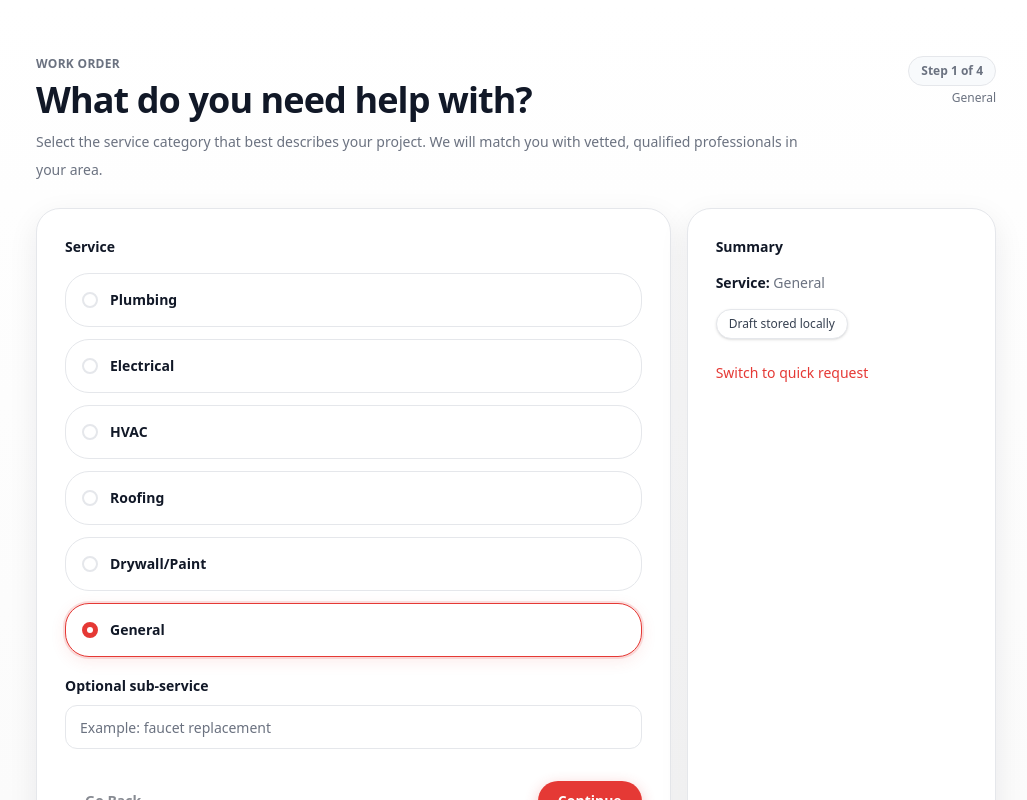
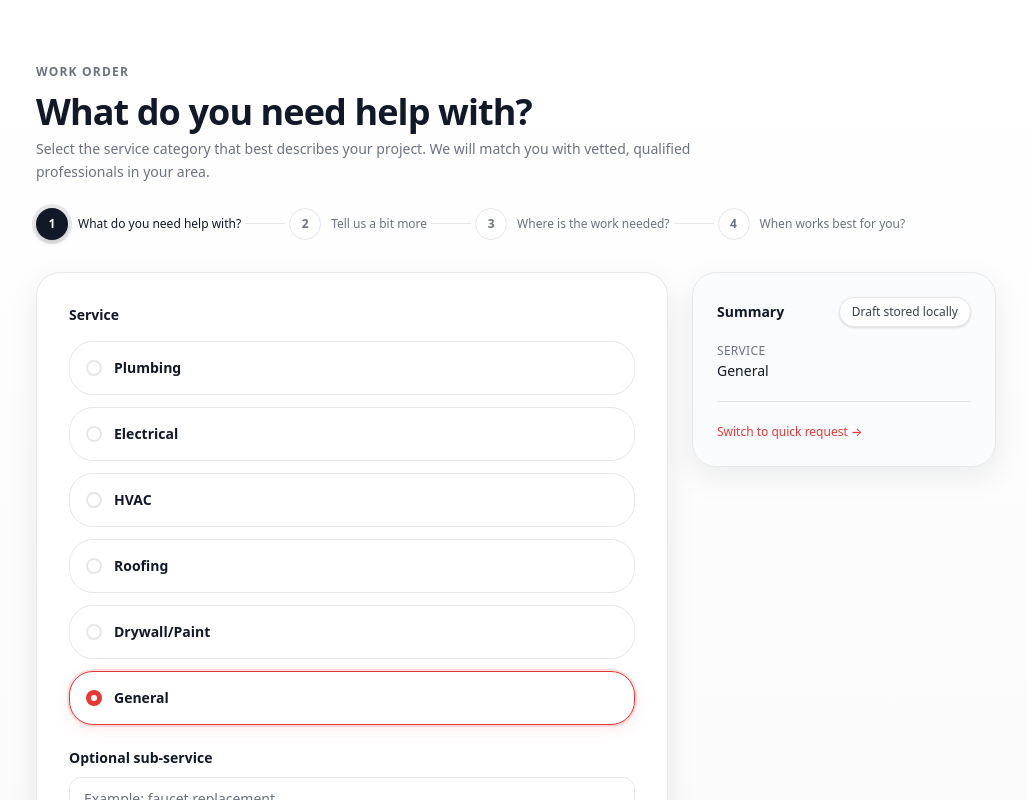
Before and after one commit to Nandified/homeworke, a Next.js app: page /marketplace/intake in a window 1280 px wide. Shown: the top 800 px of the page, without its empty margins (124-1151 px from the left). Built offline with nearby package versions, Linux system fonts and the light colour scheme.

Commit message:
Opus 4.6 UI recode 3/3: intake stepper

```diff
--- a/src/app/marketplace/intake/page.tsx
+++ b/src/app/marketplace/intake/page.tsx
@@ -124,21 +124,93 @@ export default function Page() {
 
   return (
     <div className="min-h-screen bg-gradient-to-b from-white to-[#fafafa]">
-      <Container className="py-12 md:py-14">
-        <div className="flex flex-wrap items-start justify-between gap-3">
-          <div>
-            <div className="text-xs font-semibold uppercase tracking-wide text-[var(--hw-muted)]">Work order</div>
-            <h1 className="mt-2 text-3xl font-extrabold tracking-tight md:text-4xl">{current.title}</h1>
-            <div className="mt-2 max-w-3xl text-sm leading-7 text-[var(--hw-muted)]">{current.description}</div>
+      <Container className="py-10 md:py-16">
+        {/* ── Header ── */}
+        <div className="mb-2">
+          <div className="text-xs font-semibold uppercase tracking-widest text-[var(--hw-muted)]">
+            Work order
           </div>
-          <div className="flex flex-col items-end gap-1">
-            <Pill>Step {idx + 1} of {steps.length}</Pill>
-            <div className="text-xs text-[var(--hw-muted)]">{draft.service_category}</div>
+          <h1 className="mt-3 text-2xl font-extrabold tracking-tight md:text-3xl lg:text-4xl">
+            {current.title}
+          </h1>
+          <p className="mt-1.5 max-w-2xl text-sm leading-relaxed text-[var(--hw-muted)]">
+            {current.description}
+          </p>
+        </div>
+
+        {/* ── Step indicator ── */}
+        <div className="mt-6 mb-8">
+          <div className="flex items-center gap-1">
+            {steps.map((s, i) => {
+              const isActive = i === idx;
+              const isCompleted = i < idx;
+              return (
+                <div key={s.key} className="flex items-center gap-1">
+                  {i > 0 && (
+                    <div
+                      className={`hidden h-px w-6 sm:block md:w-10 ${
+                        isCompleted ? "bg-[var(--hw-ink)]" : "bg-[var(--hw-line)]"
+                      }`}
+                    />
+                  )}
+                  <button
+                    type="button"
+                    onClick={() => {
+                      if (isCompleted) setStep(s.key as StepKey);
+                    }}
+                    disabled={!isCompleted && !isActive}
+                    className={`flex h-8 w-8 shrink-0 items-center justify-center rounded-full text-xs font-bold transition-all ${
+                      isActive
+                        ? "bg-[var(--hw-ink)] text-white shadow-md ring-4 ring-[var(--hw-ink)]/10"
+                        : isCompleted
+                        ? "bg-[var(--hw-ink)] text-white cursor-pointer hover:ring-2 hover:ring-[var(--hw-ink)]/20"
+                        : "border border-[var(--hw-line)] bg-white text-[var(--hw-muted)]"
+                    }`}
+                  >
+                    {isCompleted ? (
+                      <svg
+                        xmlns="http://www.w3.org/2000/svg"
+                        className="h-3.5 w-3.5"
+                        viewBox="0 0 20 20"
+                        fill="currentColor"
+                      >
+                        <path
+                          fillRule="evenodd"
+                          d="M16.707 5.293a1 1 0 010 1.414l-8 8a1 1 0 01-1.414 0l-4-4a1 1 0 011.414-1.414L8 12.586l7.293-7.293a1 1 0 011.414 0z"
+                          clipRule="evenodd"
+                        />
+                      </svg>
+                    ) : (
+                      i + 1
+                    )}
+                  </button>
+                  <span
+                    className={`ml-1.5 hidden text-xs font-medium sm:inline ${
+                      isActive
+                        ? "text-[var(--hw-ink)]"
+                        : isCompleted
+                        ? "text-[var(--hw-ink)]/70"
+                        : "text-[var(--hw-muted)]"
+                    }`}
+                  >
+                    {s.title}
+                  </span>
+                </div>
+              );
+            })}
+          </div>
+          <div className="mt-3 flex items-center gap-2 sm:hidden">
+            <Pill>
+              Step {idx + 1} of {steps.length}
+            </Pill>
+            <span className="text-xs text-[var(--hw-muted)]">{draft.service_category}</span>
           </div>
         </div>
 
-        <div className="mt-6 grid grid-cols-1 gap-4 lg:grid-cols-3">
-          <Card className="p-6 md:p-7 lg:col-span-2">
+        {/* ── Main grid ── */}
+        <div className="grid grid-cols-1 gap-6 lg:grid-cols-3">
+          {/* ── Form card ── */}
+          <Card className="p-6 md:p-8 lg:col-span-2">
             {step === "select_service" ? (
               <div>
                 <div className="text-sm font-semibold">Service</div>
@@ -150,7 +222,7 @@ export default function Page() {
                     options={SERVICE_OPTIONS.map((o) => ({ value: o, title: o }))}
                   />
                 </div>
-                <div className="mt-4">
+                <div className="mt-5">
                   <Label>Optional sub-service</Label>
                   <div className="mt-2">
                     <Input
@@ -164,7 +236,7 @@ export default function Page() {
             ) : null}
 
             {step === "service_details" ? (
-              <div className="grid gap-4">
+              <div className="grid gap-5">
                 <div>
                   <Label>Describe the issue</Label>
                   <div className="mt-2">
@@ -192,7 +264,7 @@ export default function Page() {
                 </div>
                 <Card className="p-4">
                   <div className="text-sm font-semibold">Photos</div>
-                  <div className="mt-2 text-sm leading-7 text-[var(--hw-muted)]">
+                  <div className="mt-2 text-sm leading-relaxed text-[var(--hw-muted)]">
                     Upload is a Phase 3 deliverable. For now, describe what you see.
                   </div>
                 </Card>
@@ -200,7 +272,7 @@ export default function Page() {
             ) : null}
 
             {step === "property_details" ? (
-              <div className="grid gap-4">
+              <div className="grid gap-5">
                 <div>
                   <Label>Property address</Label>
                   <div className="mt-2">
@@ -235,7 +307,7 @@ export default function Page() {
             ) : null}
 
             {step === "schedule_visit" ? (
-              <div className="grid gap-4">
+              <div className="grid gap-5">
                 <div>
                   <Label>Preferred date</Label>
                   <div className="mt-2">
@@ -288,7 +360,7 @@ export default function Page() {
                 </div>
                 <div className="rounded-[var(--hw-radius)] border border-[var(--hw-line)] bg-[var(--hw-soft)] p-4">
                   <div className="text-sm font-semibold">Sharing preference</div>
-                  <div className="mt-2 text-sm leading-7 text-[var(--hw-muted)]">
+                  <div className="mt-2 text-sm leading-relaxed text-[var(--hw-muted)]">
                     If a partner is attached, we keep them in the loop only when you allow it.
                   </div>
                   <div className="mt-3">
@@ -302,7 +374,8 @@ export default function Page() {
               </div>
             ) : null}
 
-            <div className="mt-8 flex flex-wrap items-center justify-between gap-2">
+            {/* ── Navigation ── */}
+            <div className="mt-10 flex items-center justify-between gap-3 border-t border-[var(--hw-line)] pt-6">
               <Button type="button" variant="ghost" onClick={back} disabled={idx === 0}>
                 {spec.copy.backCta}
               </Button>
@@ -318,22 +391,30 @@ export default function Page() {
               )}
             </div>
 
-            <div className="mt-4 text-sm text-[var(--hw-muted)]">{spec.copy.saveNote}</div>
+            <p className="mt-3 text-xs text-[var(--hw-muted)]">{spec.copy.saveNote}</p>
           </Card>
 
+          {/* ── Sidebar ── */}
+          <div className="flex flex-col gap-5">
+            {/* Partner card */}
             {(() => {
               try {
                 const partner = loadPartner();
                 if (!partner) return null;
                 return (
-                <Card className="p-6">
+                  <Card className="border-[var(--hw-line)] bg-[var(--hw-soft)] p-5">
+                    <div className="flex items-center gap-2">
+                      <span className="flex h-7 w-7 items-center justify-center rounded-full bg-[var(--hw-ink)]/10 text-xs font-bold text-[var(--hw-ink)]">
+                        P
+                      </span>
                       <div className="text-sm font-semibold">Referred by</div>
-                  <div className="mt-2 text-sm leading-7 text-[var(--hw-muted)]">
+                    </div>
+                    <p className="mt-2 text-sm leading-relaxed text-[var(--hw-muted)]">
                       {partner.partnerName} · {partner.officeName}
-                  </div>
-                  <div className="mt-3 text-sm leading-7 text-[var(--hw-muted)]">
+                    </p>
+                    <p className="mt-2 text-xs leading-relaxed text-[var(--hw-muted)]">
                       Sharing defaults on. You can turn it off for this request in the final step.
-                  </div>
+                    </p>
                   </Card>
                 );
               } catch {
@@ -341,45 +422,77 @@ export default function Page() {
               }
             })()}
 
-          <Card className="p-6 md:p-7">
+            {/* Summary card */}
+            <Card className="border-[var(--hw-line)] bg-[var(--hw-soft)]/50 p-5 md:p-6">
+              <div className="flex items-center justify-between">
                 <div className="text-sm font-semibold">Summary</div>
-            <div className="mt-4 grid gap-2 text-sm text-[var(--hw-muted)]">
+                <Chip>Draft stored locally</Chip>
+              </div>
+
+              <dl className="mt-4 space-y-3 text-sm">
                 <div>
-                <span className="font-semibold text-[var(--hw-ink)]">Service:</span> {draft.service_category}
+                  <dt className="text-xs font-medium uppercase tracking-wide text-[var(--hw-muted)]">
+                    Service
+                  </dt>
+                  <dd className="mt-0.5 font-medium text-[var(--hw-ink)]">
+                    {draft.service_category}
+                    {draft.service_subcategory ? (
+                      <span className="ml-1 font-normal text-[var(--hw-muted)]">
+                        / {draft.service_subcategory}
+                      </span>
+                    ) : null}
+                  </dd>
                 </div>
-              {draft.service_subcategory ? (
+
+                {draft.issue_description ? (
                   <div>
-                  <span className="font-semibold text-[var(--hw-ink)]">Sub-service:</span> {draft.service_subcategory}
+                    <dt className="text-xs font-medium uppercase tracking-wide text-[var(--hw-muted)]">
+                      Issue
+                    </dt>
+                    <dd className="mt-0.5 leading-relaxed text-[var(--hw-ink)]">
+                      {draft.issue_description}
+                    </dd>
                   </div>
                 ) : null}
-              {draft.issue_description ? (
+
+                {draft.property_address ? (
                   <div>
-                  <span className="font-semibold text-[var(--hw-ink)]">Issue:</span> {draft.issue_description}
+                    <dt className="text-xs font-medium uppercase tracking-wide text-[var(--hw-muted)]">
+                      Address
+                    </dt>
+                    <dd className="mt-0.5 text-[var(--hw-ink)]">{draft.property_address}</dd>
                   </div>
                 ) : null}
-              {draft.property_address ? (
+
+                {draft.preferred_date ? (
                   <div>
-                  <span className="font-semibold text-[var(--hw-ink)]">Address:</span> {draft.property_address}
+                    <dt className="text-xs font-medium uppercase tracking-wide text-[var(--hw-muted)]">
+                      Preferred
+                    </dt>
+                    <dd className="mt-0.5 text-[var(--hw-ink)]">
+                      {draft.preferred_date}{" "}
+                      <span className="text-[var(--hw-muted)]">
+                        ({draft.preferred_time_window})
+                      </span>
+                    </dd>
                   </div>
                 ) : null}
-              {draft.preferred_date ? (
-                <div>
-                  <span className="font-semibold text-[var(--hw-ink)]">Preferred:</span> {draft.preferred_date} ({draft.preferred_time_window})
+              </dl>
+
+              <div className="mt-5 border-t border-[var(--hw-line)] pt-4">
+                <Link
+                  href="/marketplace/request"
+                  className="text-xs font-medium text-[var(--hw-muted)] underline decoration-[var(--hw-line)] underline-offset-2 transition-colors hover:text-[var(--hw-ink)]"
+                >
+                  Switch to quick request →
+                </Link>
               </div>
-              ) : null}
-              <div className="pt-2">
-                <Chip>Draft stored locally</Chip>
+            </Card>
           </div>
         </div>
 
-            <div className="mt-6 text-sm text-[var(--hw-muted)]">
-              <Link href="/marketplace/request">Switch to quick request</Link>
-            </div>
-          </Card>
-        </div>
-
-        <div className="mt-6 text-sm text-[var(--hw-muted)]">
-          <Link href="/">Back home</Link>
+        <div className="mt-8 text-sm text-[var(--hw-muted)]">
+          <Link href="/">← Back home</Link>
         </div>
       </Container>
     </div>
```
Lines whose indentation alone changed are shown as unchanged.
